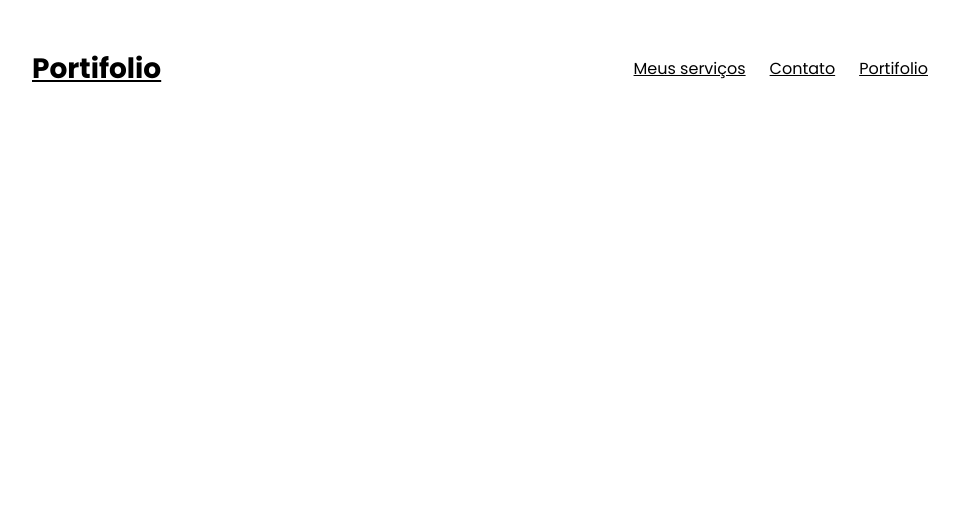
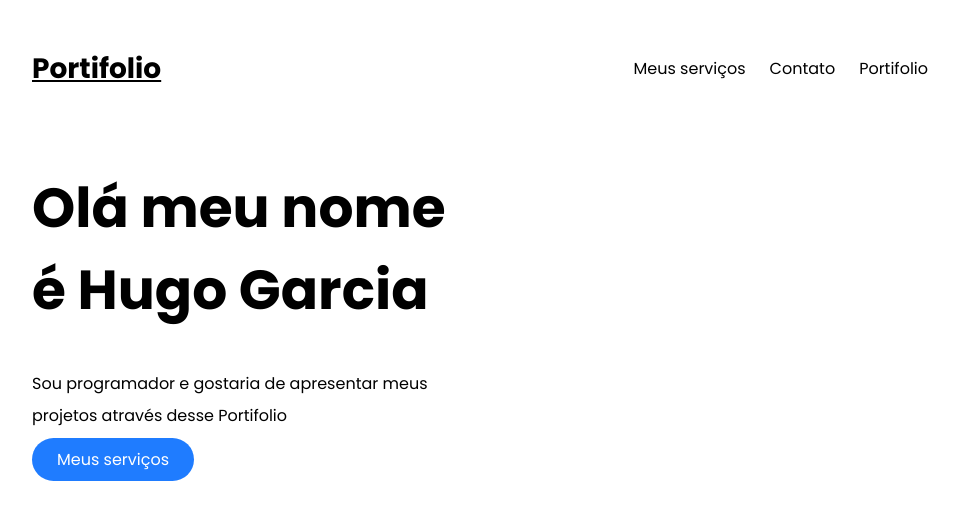
Before and after one commit to hugogacia360/portifolio, a plain HTML site: page index.html in a window 1280 px wide. Shown: the whole page, without its empty margins (160-1119 px from the left). Drawn offline with Linux system fonts and the light colour scheme.

```diff
--- a/index.html
+++ b/index.html
@@ -49,6 +49,34 @@
         }
         a{
             color:black;
+            text-decoration: none;
+        }
+        #buttonCta{
+            background-color: #1F7CFF;
+            border-radius:50px;
+            font-family: Poppins;
+            font-style: normal;
+            font-weight: normal;
+            font-size:16px;
+            line-height: 24px;
+            text-align: center;
+            color: #FFFFFF;
+            padding: 10px 25px 10px 25px;
+        }
+        #headerCta p {
+            font-family: Poppins;
+            font-style: normal;
+            font-weight: normal;
+            font-size:16px;
+            line-height: 32px;
+        }
+        #headerCta h1 {
+            font-family: Poppins;
+            font-style: normal;
+            font-weight: bold;
+            font-size: 55px;
+            line-height: 82px;
+            color:black;
         }
     </style>
 </head>
@@ -66,5 +94,19 @@
         </div>
     </div>
 
+    <div class="container">
+        <div id ="headerCta">
+            <h1>Olá meu nome <br>
+                é Hugo Garcia
+            </h1>
+            <p>Sou programador e gostaria de apresentar meus<br>
+                 projetos através desse Portifolio
+                </p>
+                <a id ="buttonCta" href="">Meus serviços</a>
+        </div>
+        <div id ="headerImg"></div>
+
+    </div>
+
 </body>
 </html>
```
Also changed, not shown: 1 other file.
